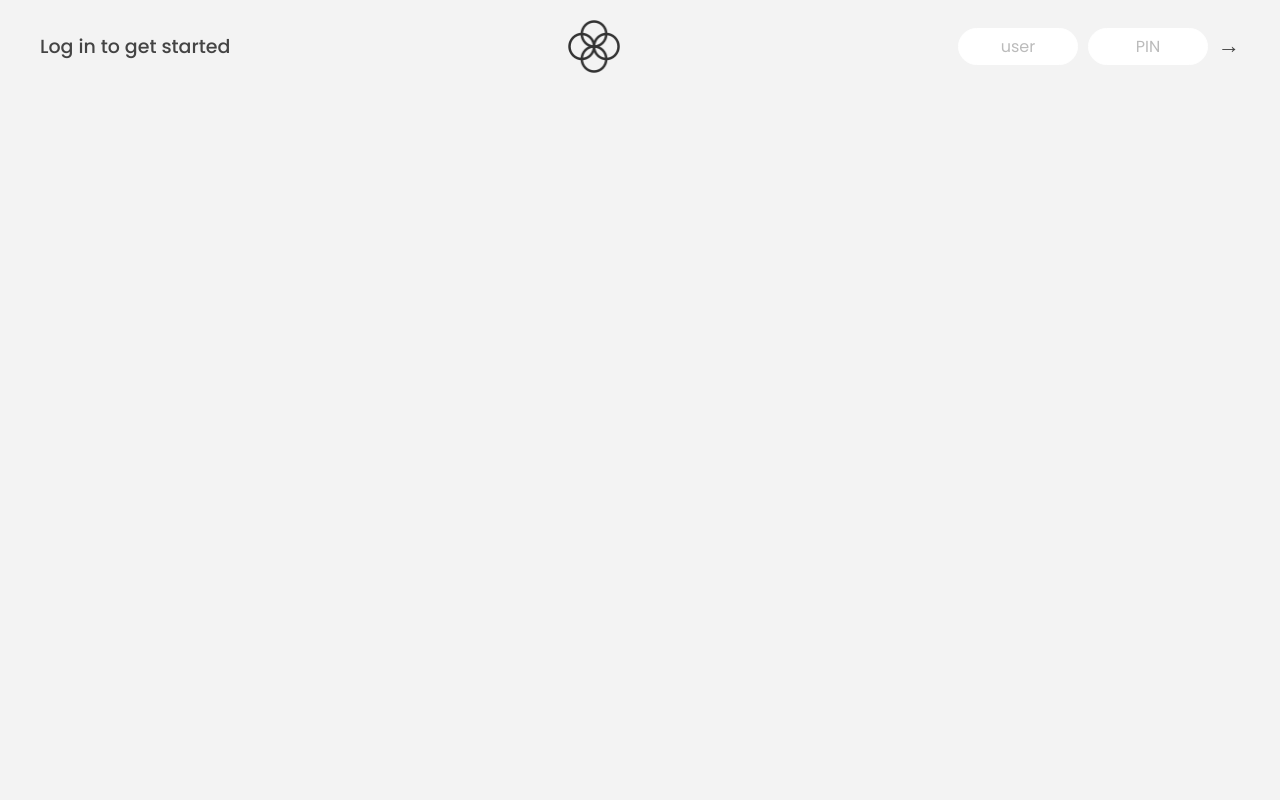
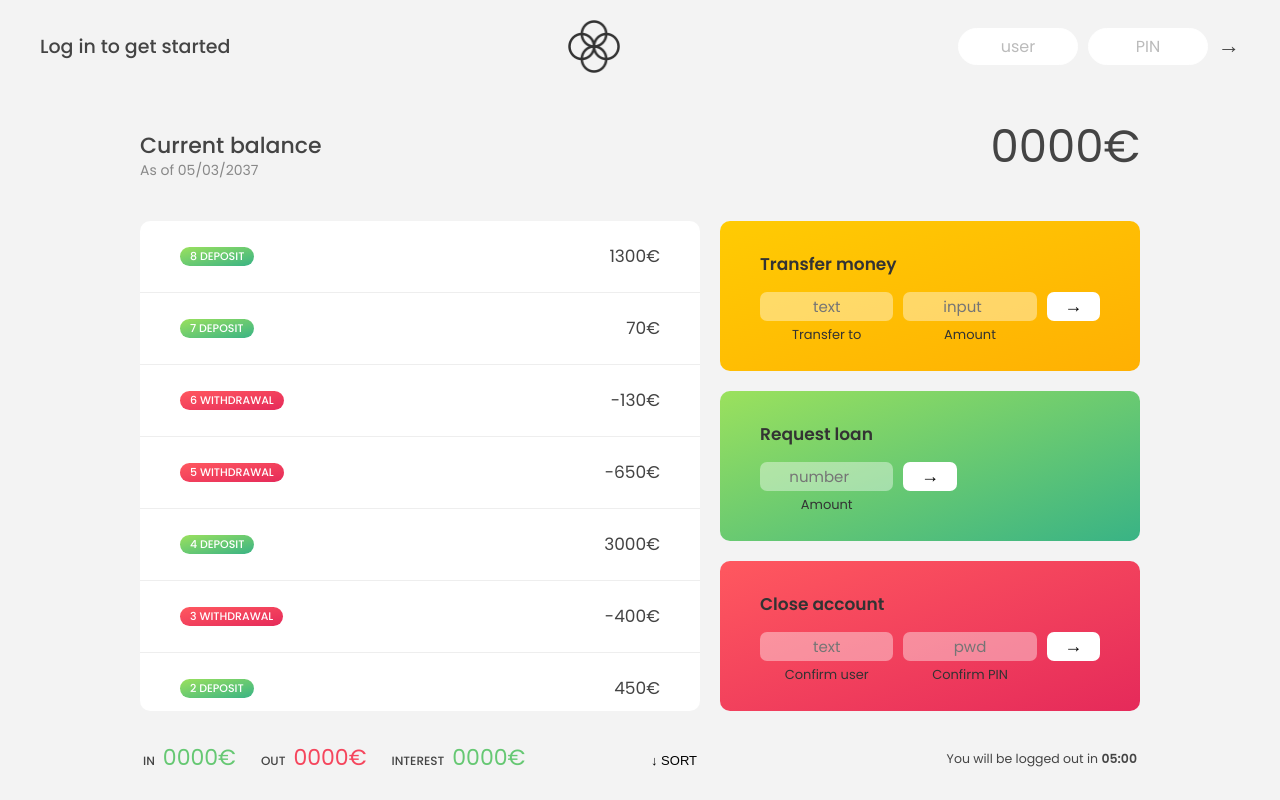
Before and after one commit to OybekKayumov/complete-js, a plain HTML site: page 11-ARRAYS-BANKIST/index.html in a window 1280 px wide. Drawn offline with Linux system fonts and the light colour scheme.

Commit message:
Add insertAdjacentHTML-afterbegin and DOM manipulation

```diff
--- a/11-ARRAYS-BANKIST/index.html
+++ b/11-ARRAYS-BANKIST/index.html
@@ -79,8 +79,8 @@
       <div class="operation operation--transfer">
         <h2>Transfer money</h2>
         <form class="form form--transfer">
-          <input type="text" class="form__input form__input--to" />
-          <input type="number" class="form__input form__input--amount" />
+          <input placeholder="text" type="text" class="form__input form__input--to" />
+          <input placeholder="input" type="number" class="form__input form__input--amount" />
           <button class="form__btn form__btn--transfer">&rarr;</button>
           <label class="form__label">Transfer to</label>
           <label class="form__label">Amount</label>
@@ -91,7 +91,7 @@
       <div class="operation operation--loan">
         <h2>Request loan</h2>
         <form class="form form--loan">
-          <input type="number" class="form__input form__input--loan-amount" />
+          <input placeholder="number" type="number" class="form__input form__input--loan-amount" />
           <button class="form__btn form__btn--loan">&rarr;</button>
           <label class="form__label form__label--loan">Amount</label>
         </form>
@@ -101,8 +101,9 @@
       <div class="operation operation--close">
         <h2>Close account</h2>
         <form class="form form--close">
-          <input type="text" class="form__input form__input--user" />
+          <input placeholder="text" type="text" class="form__input form__input--user" />
           <input
+            placeholder="pwd"
             type="password"
             maxlength="6"
             class="form__input form__input--pin"
--- a/11-ARRAYS-BANKIST/script.js
+++ b/11-ARRAYS-BANKIST/script.js
@@ -61,9 +61,47 @@ const inputLoanAmount = document.querySelector('.form__input--loan-amount');
 const inputCloseUsername = document.querySelector('.form__input--user');
 const inputClosePin = document.querySelector('.form__input--pin');
 
+const displayMovements = function (movements) {
+  containerMovements.innerHTML = '';
+
+  movements.forEach(function (mov, i) {
+    const type = mov > 0 ? 'deposit' : 'withdrawal'
+    const html = `
+      <div class="movements__row">
+        <div class="movements__type movements__type--${type}">${i+1} ${type}</div>
+        <div class="movements__value">${mov}€</div>
+      </div>
+    `;
+
+    containerMovements.insertAdjacentHTML('afterbegin', html);
+  })
+}
+
+displayMovements(account1.movements);
+
+// console.log('containerMovements.innerHTML: ', containerMovements.innerHTML );
+
+
+
 /////////////////////////////////////////////////
 /////////////////////////////////////////////////
 // LECTURES
+
+// <!-- beforebegin -->
+// <p>
+//   <!-- afterbegin -->
+//   foo
+//   <!-- beforeend -->
+// </p>
+// <!-- afterend -->
+
+// insertAdjacentElement(position, element)
+// position
+// 'beforebegin': Before the targetElement itself.
+// 'afterbegin': Just inside the targetElement, before its first child.
+// 'beforeend': Just inside the targetElement, after its last child.
+// 'afterend': After the targetElement itself.
+
 
 // const currencies = new Map([
 //   ['USD', 'United States dollar'],
--- a/11-ARRAYS-BANKIST/style.css
+++ b/11-ARRAYS-BANKIST/style.css
@@ -94,7 +94,7 @@ nav {
   gap: 2rem;
 
   /* NOTE This creates the fade in/out anumation */
-  opacity: 0;
+  /* opacity: 0; */
   transition: all 1s;
 }
 
```
Also changed, not shown: README.md.
